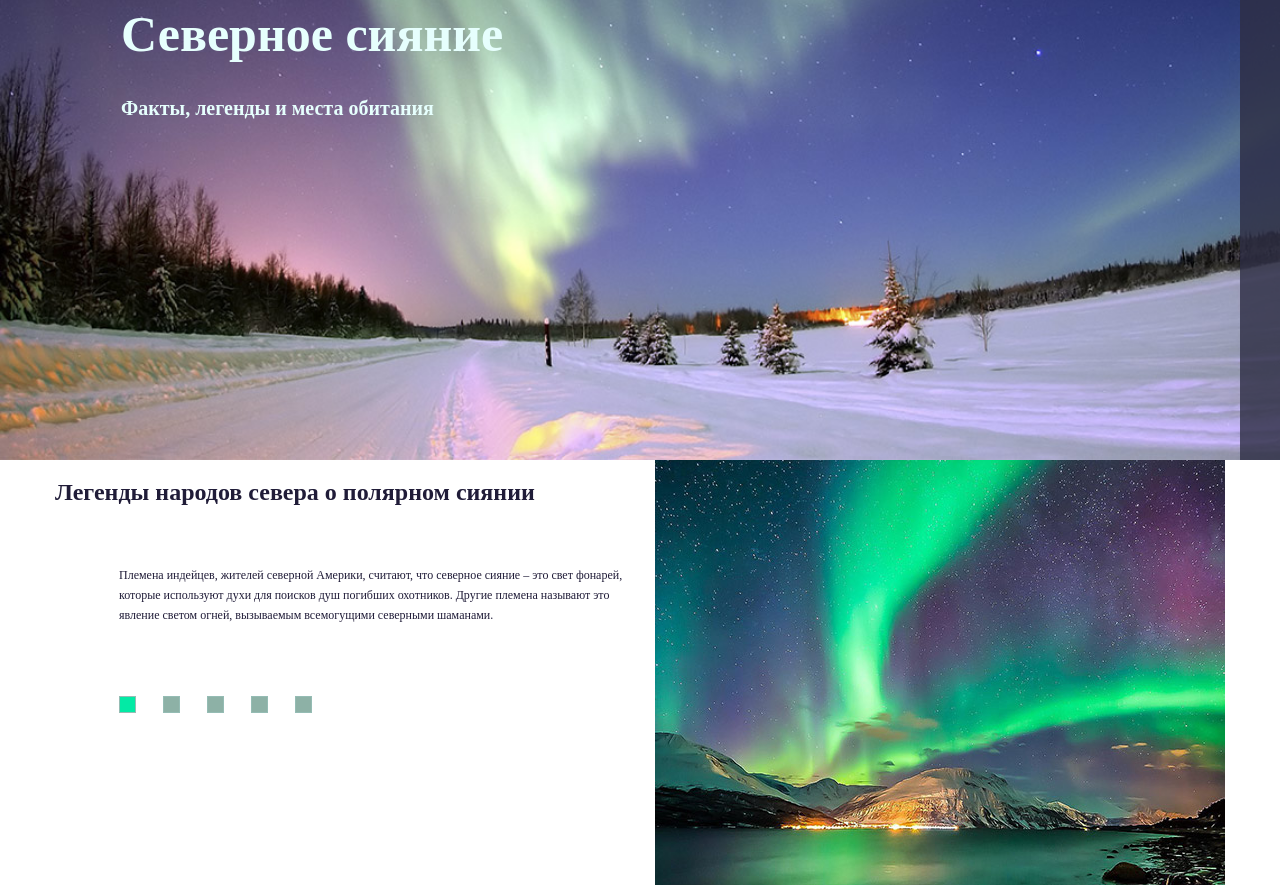
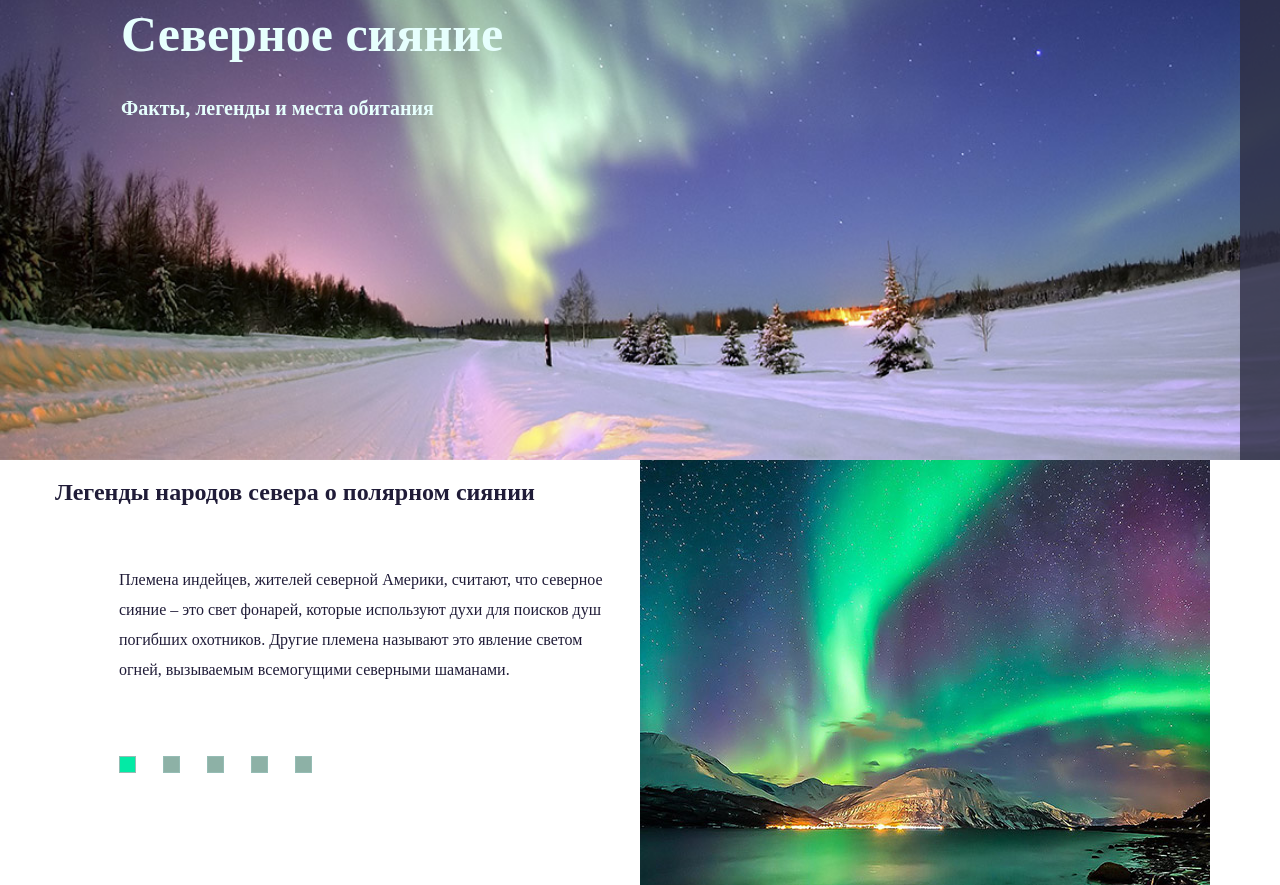
Before and after one commit to webcleef/aurora_project, a plain HTML site: page index.html in a window 1280 px wide. Shown: the part 271-1156 px from the top of the page. Drawn offline with Linux system fonts and the light colour scheme; a web font is replaced by a local one.

Commit message:
Update 2017-04-19T16:50:25.378Z

```diff
--- a/css/style.css
+++ b/css/style.css
@@ -106,6 +106,8 @@ body {
   background-image: linear-gradient(rgba(32, 29, 57, 0.6), rgba(32, 29, 57, 0.6)), url(../img/legend-section-visual.jpg);
   background-repeat: no-repeat;
   background-size: cover; }
+  .legend-section__info {
+    width: 50%; }
   .legend-section__title {
     font-family: 'Jura'; }
   .legend-section .legend-slider__text {
@@ -239,13 +241,16 @@ body {
   .legend-section .legend-slider__text {
     color: #201c38;
     padding-left: 64px;
-    padding-right: 27px; }
+    padding-right: 27px;
+    font-size: 16px;
+    line-height: 30px; }
 
   .legend-section .pagination {
     padding-left: 64px; }
 
   .legend-section__visual {
-    display: block; } }
+    display: block;
+    width: 50%; } }
         @media (min-width: 1280px) {
 
   .header__inner {
```
Also changed, not shown: css/style.min.css, img/sprite-03671814539814571.png (renamed from img/sprite-04658070751677137.png), 1 other file.
